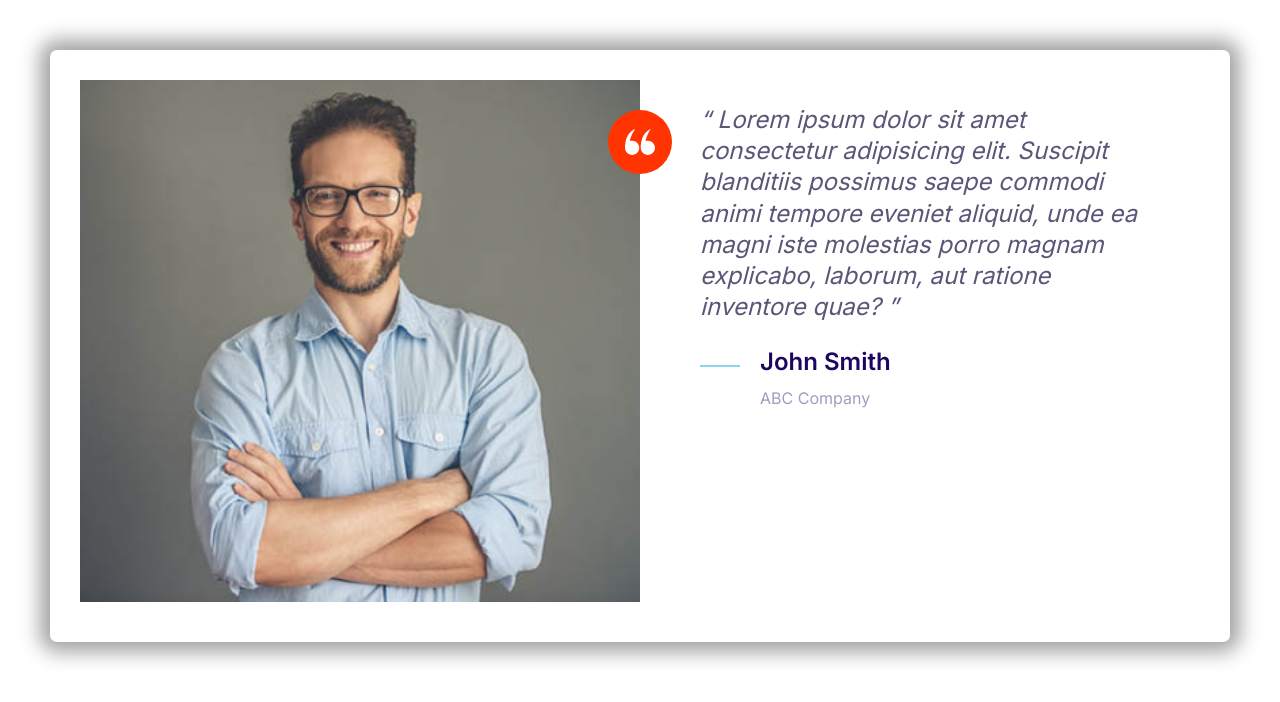
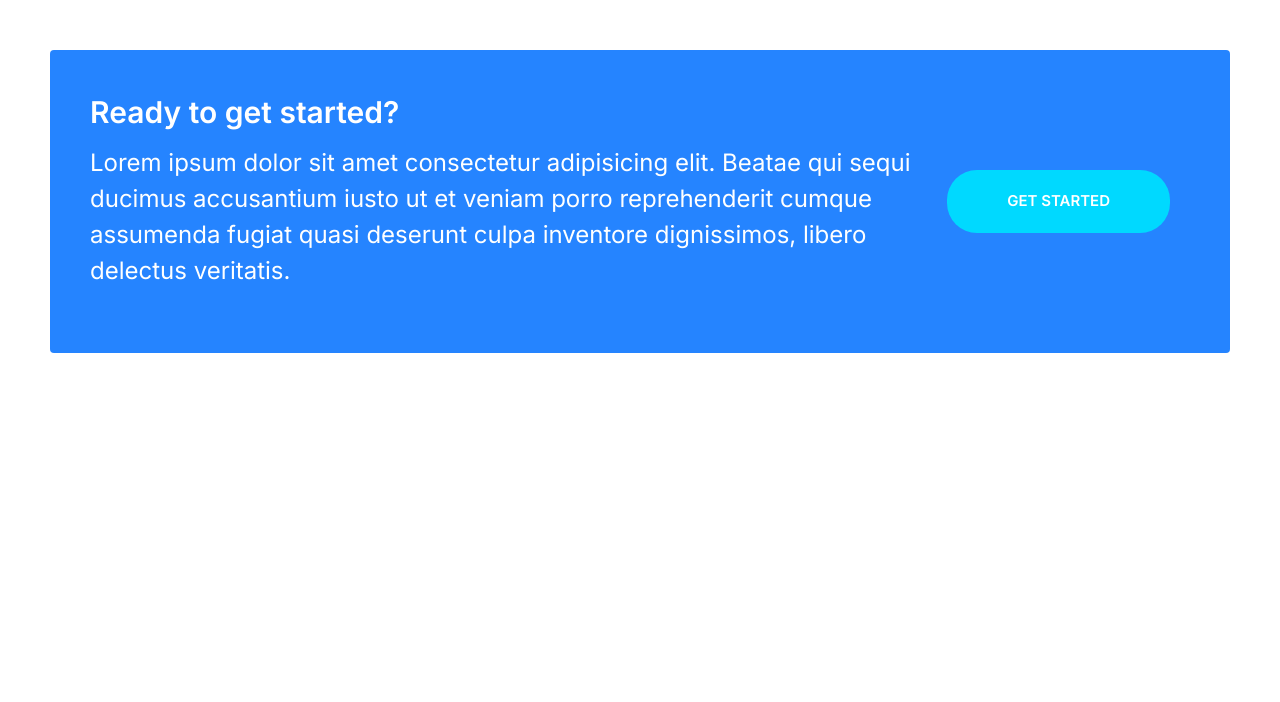
Before and after one commit to glckfndr/oleshify, a plain HTML site: page index.html in a window 1280 px wide. Drawn offline with Linux system fonts and the light colour scheme.

Commit message:
feat: add callout

```diff
--- a/css/styles.css
+++ b/css/styles.css
@@ -242,6 +242,11 @@ a {
 .btn--block {
   display: inline-block;
   width: 100%;
+}
+
+.btn--stretched {
+  padding-left: 6rem;
+  padding-right: 6rem;
 }
 
 .btn .icon {
@@ -491,3 +496,46 @@ a {
     margin-left: 6rem;
   }
 }
+
+/* Callouts */
+
+.callout {
+  padding: 4rem;
+}
+.callout--primary {
+  border-radius: 4px;
+  background-color: var(--color-primary);
+  color: white;
+}
+
+.callout__content {
+}
+
+.callout__heading {
+  color: white;
+  margin-top: 0;
+  font-size: 3rem;
+}
+
+.callout .btn {
+  justify-self: center;
+  align-self: center;
+}
+
+.callout__content {
+  text-align: center;
+}
+
+@media screen and (min-width: 768px) {
+  .callout__content {
+    text-align: left;
+  }
+
+  .callout .btn {
+    justify-self: left;
+    margin: 0 2rem;
+  }
+  .callout .grid--1x2 {
+    grid-template-columns: 1fr auto;
+  }
+}
--- a/index.html
+++ b/index.html
@@ -20,44 +20,21 @@
     <link rel="stylesheet" href="css/styles.css" />
   </head>
   <body style="padding: 5rem">
-    <!--  Testimonials -->
-    <div class="card testimonial">
+    <!-- Callouts -->
+    <div class="callout callout--primary">
       <div class="grid grid--1x2">
-        <div class="testimonial__image">
-          <img src="images/testimonial.jpg" alt="A happy, smiling customer" />
-          <span class="icon-container icon-container--accent">
-            <svg class="icon icon--white icon--small">
-              <use xlink:href="images/sprite.svg#quotes"></use>
-            </svg>
-          </span>
+        <div class="callout__content">
+          <h2 class="callout__heading">Ready to get started?</h2>
+          <p>
+            Lorem ipsum dolor sit amet consectetur adipisicing elit. Beatae qui
+            sequi ducimus accusantium iusto ut et veniam porro reprehenderit
+            cumque assumenda fugiat quasi deserunt culpa inventore dignissimos,
+            libero delectus veritatis.
+          </p>
         </div>
-        <!-- Quote Component -->
-        <blockquote class="quote">
-          <p class="quote__text">
-            Lorem ipsum dolor sit amet consectetur adipisicing elit. Suscipit
-            blanditiis possimus saepe commodi animi tempore eveniet aliquid,
-            unde ea magni iste molestias porro magnam explicabo, laborum, aut
-            ratione inventore quae?
-          </p>
-          <footer>
-            <!-- Media Quote Component -->
-            <div class="media">
-              <div class="media__image">
-                <svg class="icon icon--primary quote__line">
-                  <use xlink:href="images/sprite.svg#line"></use>
-                </svg>
-              </div>
-              <div class="media__body">
-                <h3 class="media__title quote__author">John Smith</h3>
-                <p class="quote__organization">ABC Company</p>
-              </div>
-            </div>
-            <!-- End Media Quote Component -->
-          </footer>
-        </blockquote>
-        <!-- End Quote Component -->
+        <a href="#" class="btn btn--secondary btn--stretched">Get started</a>
       </div>
     </div>
-    <!-- End Testimonials -->
+    <!-- End Callouts -->
   </body>
 </html>
```
Also changed, not shown: components/callouts.html (added, +16 -0 lines).
